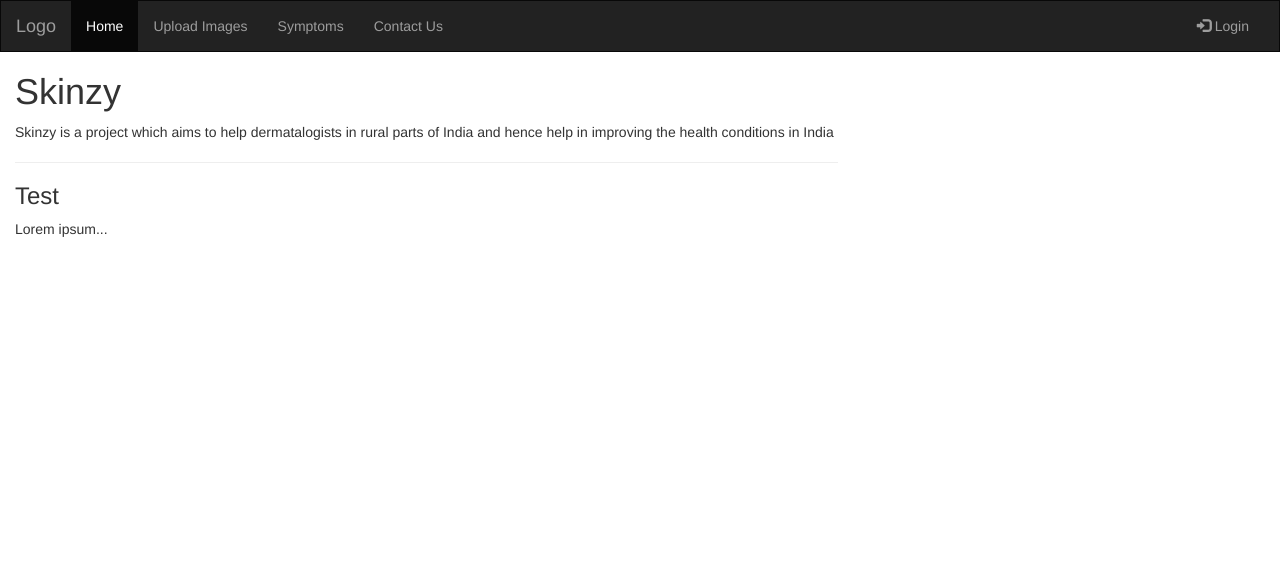
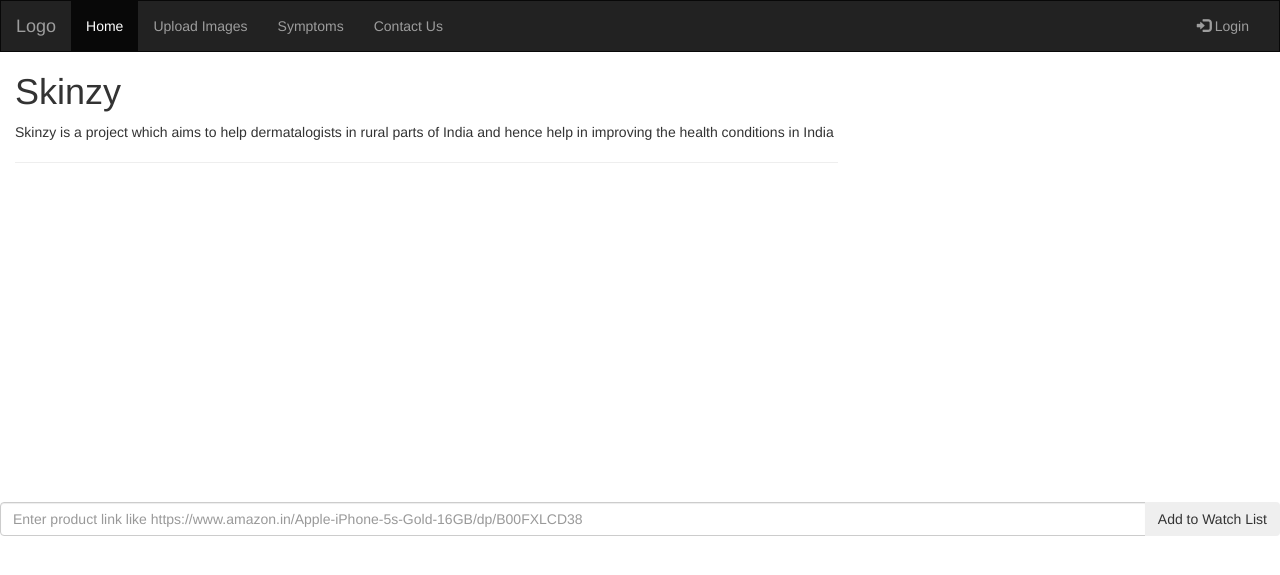
Before and after one commit to adityagaikwad/trackAmazon, a Django app: page / in a window 1280 px wide. Shown: the top 575 px of the page. Run offline with Django 3.2, Linux system fonts and the light colour scheme; some libraries are stand-ins or nearby versions.

Commit message:
Update index.html

```diff
--- a/mysite/trackAmazon/templates/index.html
+++ b/mysite/trackAmazon/templates/index.html
@@ -48,9 +48,19 @@
               <h1>Skinzy</h1>
               <p>Skinzy is a project which aims to help dermatalogists in rural parts of India and hence help in improving the health conditions in India</p>
               <hr>
-              <h3>Test</h3>
-              <p>Lorem ipsum...</p>
             </div>
+          </div>
+        </div>
+          <div align:"center">
+  <div >
+    <div class="input-group">
+
+      <input type="text" class="form-control" placeholder="Enter product link like https://www.amazon.in/Apple-iPhone-5s-Gold-16GB/dp/B00FXLCD38">
+      <span class="input-group-btn">
+        <button class="btn btn-secondary" type="button">Add to Watch List</button>
+      </span>
+    </div>
+  </div>
         </div>
     </div>
 </body>
```
